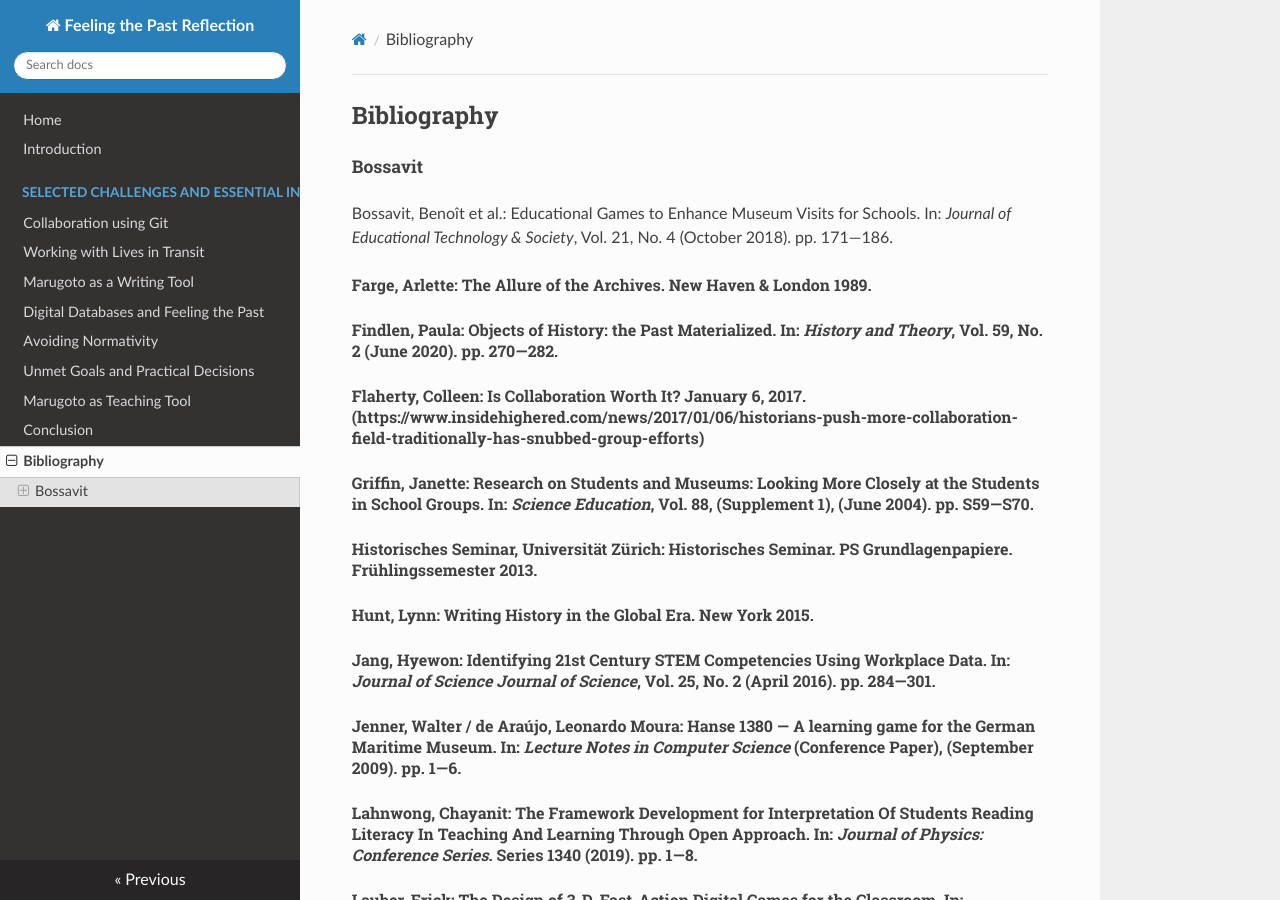
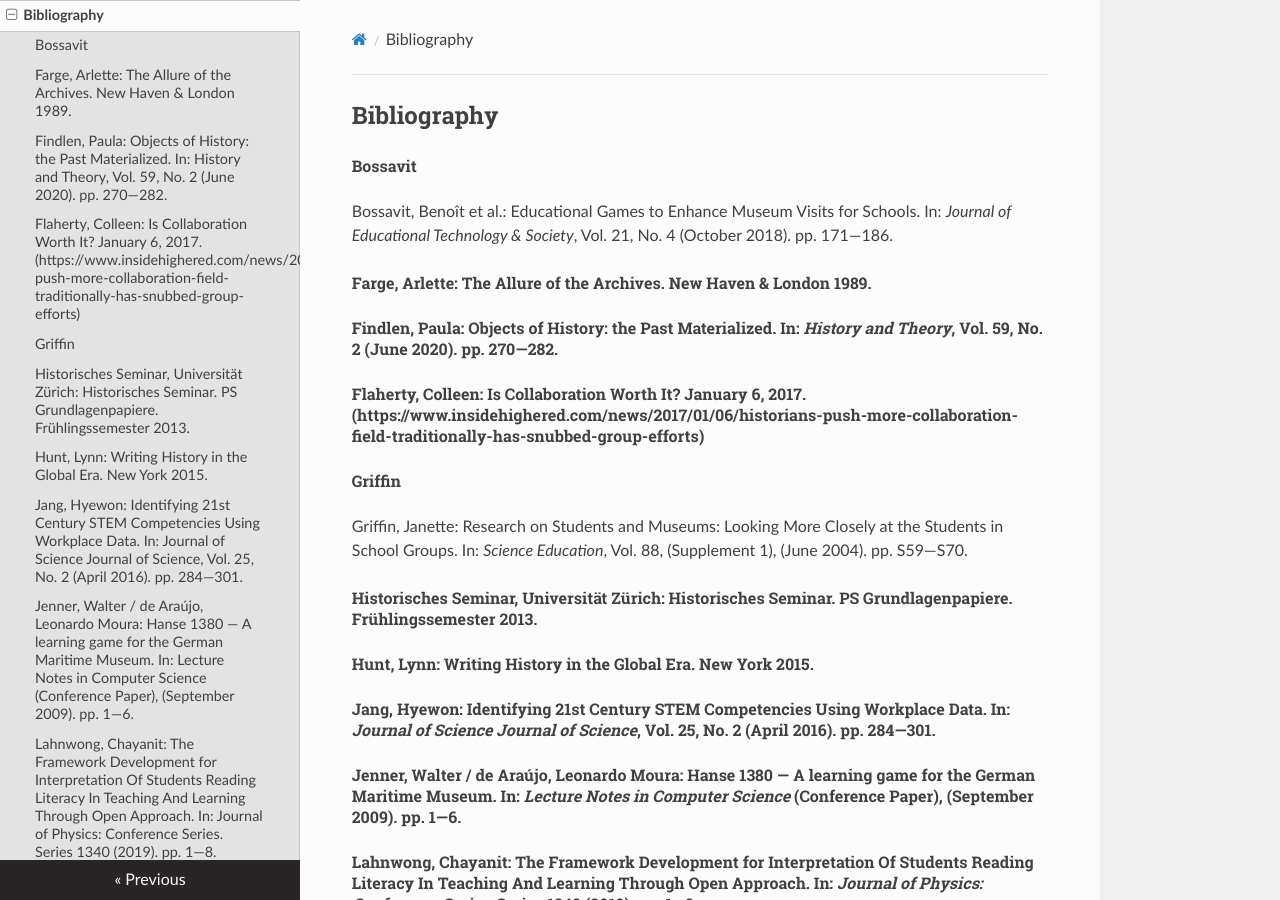
Before and after one commit to henokemp/university-work, an MkDocs documentation site: the page built from docs/bibliography.md, in a window 1280 px wide and 900 px high. Built offline with MkDocs 1.6.1, drawn with Linux system fonts in a browser that asks for light colours; nearby versions of some CDN libraries.

Commit message:
success, second attempt

```diff
--- a/docs/bibliography.md
+++ b/docs/bibliography.md
@@ -1,6 +1,6 @@
 ## Bibliography
 
-##### Bossavit
+###### Bossavit
 
 Bossavit, Benoît et al.: Educational Games to Enhance Museum Visits for Schools. In: *Journal of Educational Technology & Society*, Vol. 21, No. 4 (October 2018). pp. 171—186.
 
@@ -10,7 +10,9 @@
 
 ###### Flaherty, Colleen: Is Collaboration Worth It? January 6, 2017. (https://www.insidehighered.com/news/2017/01/06/historians-push-more-collaboration-field-traditionally-has-snubbed-group-efforts)
 
-###### Griffin, Janette: Research on Students and Museums: Looking More Closely at the Students in School Groups. In: *Science Education*, Vol. 88, (Supplement 1), (June 2004). pp. S59—S70.
+###### Griffin
+
+Griffin, Janette: Research on Students and Museums: Looking More Closely at the Students in School Groups. In: *Science Education*, Vol. 88, (Supplement 1), (June 2004). pp. S59—S70.
 
 ###### Historisches Seminar, Universität Zürich: Historisches Seminar. PS Grundlagenpapiere. Frühlingssemester 2013.
 
```
Also changed, not shown: docs/teaching-tool.md (+1 -1 lines).
